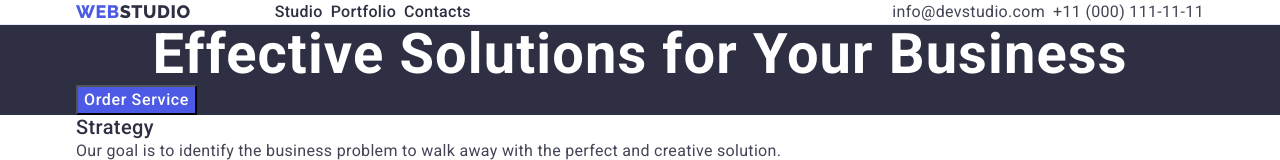
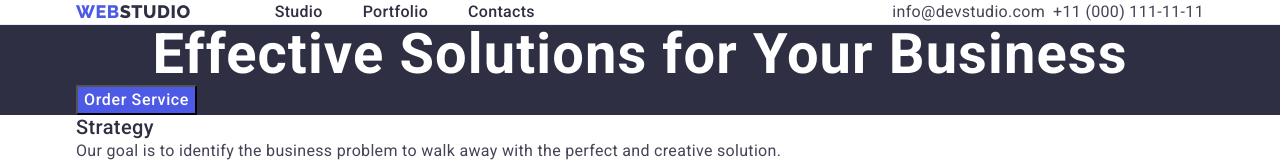
Before and after one commit to NickIskr0394/goit-markup-hw-03, a plain HTML site: page index.html in a window 1280 px wide. Shown: the top 160 px of the page. Drawn offline with nearby package versions, Linux system fonts and the light colour scheme.

Commit message:
Update styles.css

```diff
--- a/css/styles.css
+++ b/css/styles.css
@@ -107,7 +107,7 @@ img {
 }
 .header-list {
   display: flex;
-  gap: 8px;
+  gap: 40px;
 }
 .nav-link {
   font-weight: 500;
```
